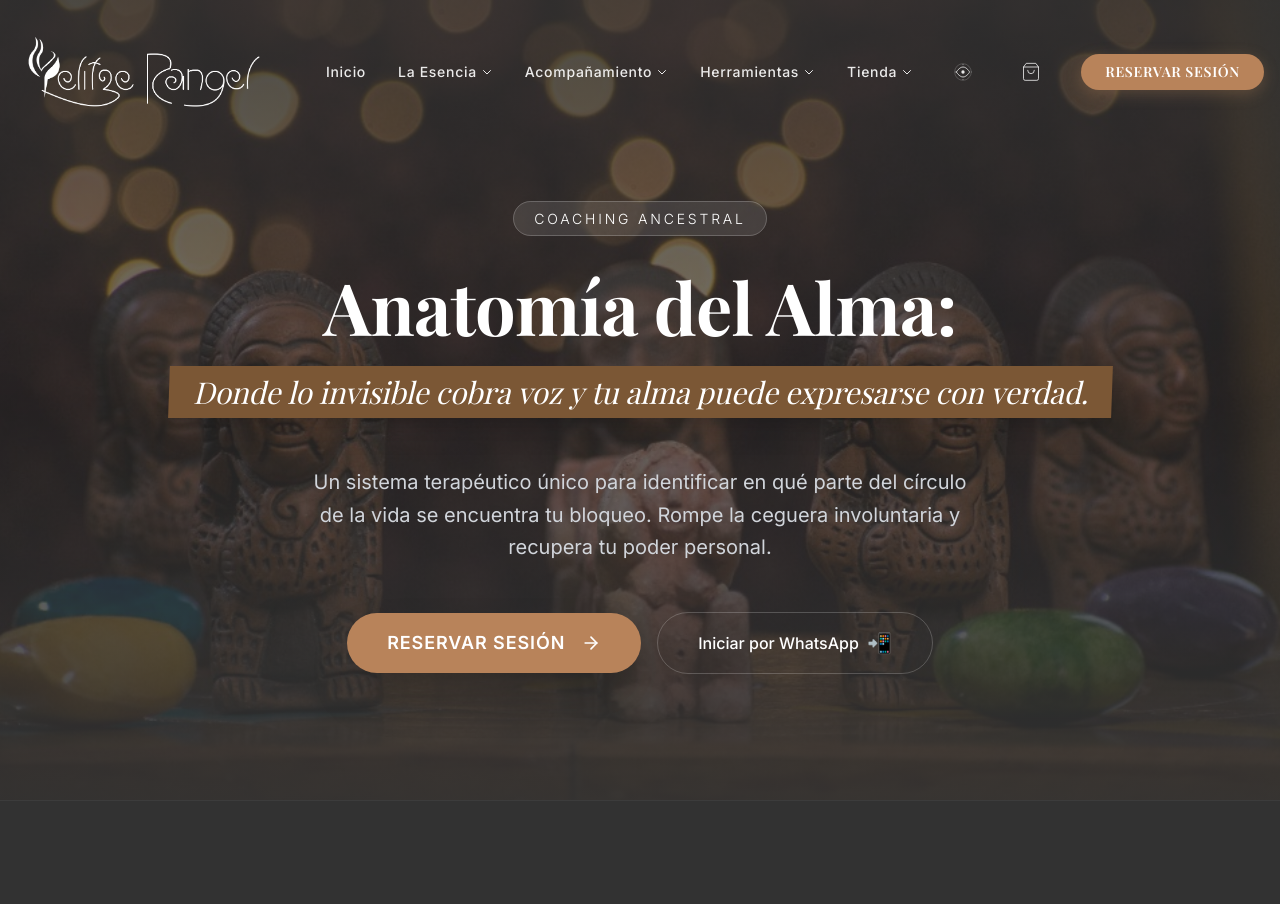
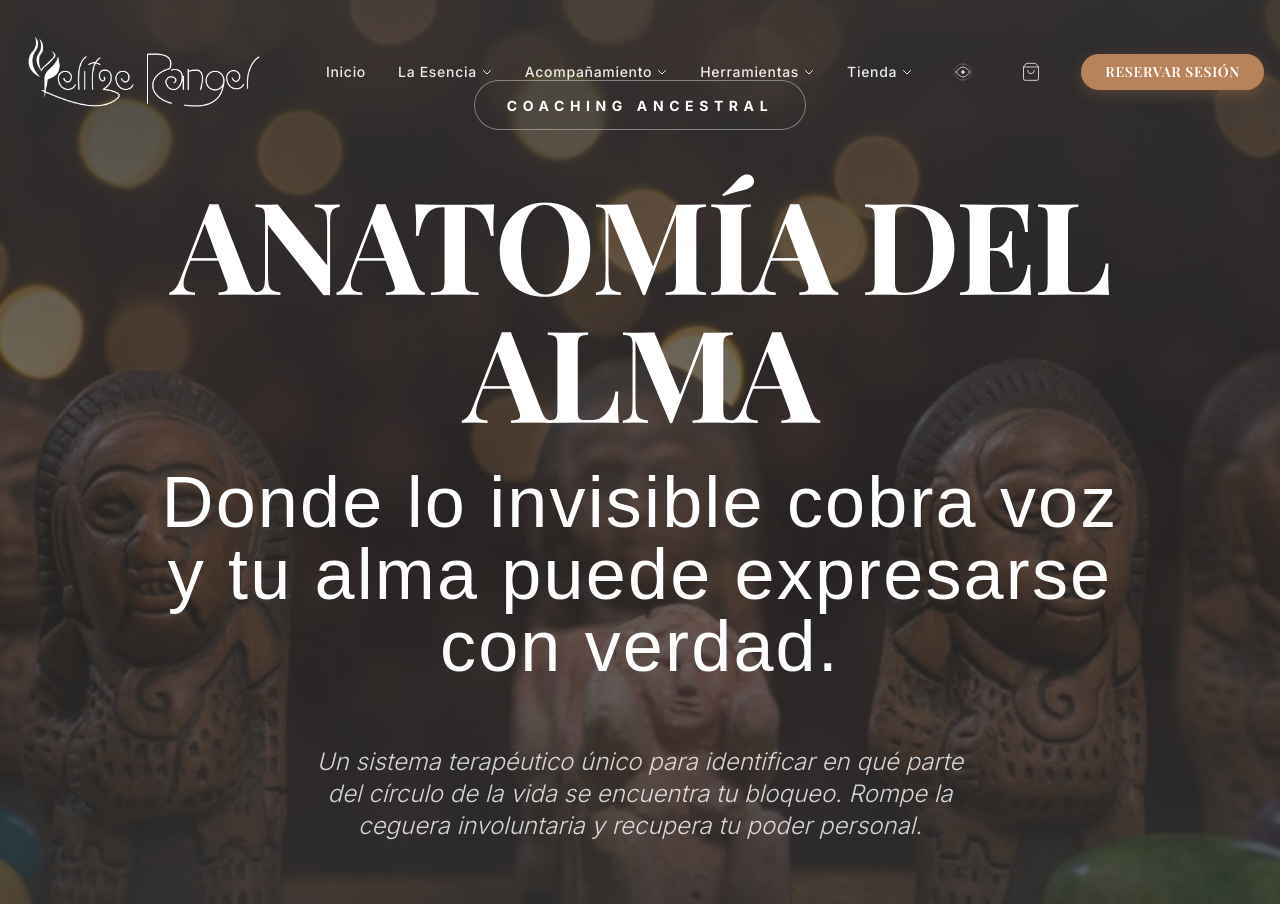
Before and after one commit to yelitzerangeloficialweb-max/yelitze-rangel-web, a Next.js app: page /servicios/coaching-ancestral in a window 1280 px wide. Shown: the top 904 px of the page. Built offline with nearby package versions, Linux system fonts and the light colour scheme; a web font is replaced by a local one.

Commit message:
style: applied Alquimia del Tacto editorial style to Coaching Ancestral hero section

```diff
--- a/app/(website)/(routes)/servicios/coaching-ancestral/page.tsx
+++ b/app/(website)/(routes)/servicios/coaching-ancestral/page.tsx
@@ -29,46 +29,53 @@ export default function CoachingAncestralPage() {
                     <div className="absolute inset-0 bg-gradient-to-b from-black/80 via-black/40 to-black/90" />
                 </div>
 
-                <div className="container mx-auto px-4 relative z-10 text-center">
+                <div className="container mx-auto px-8 lg:px-40 relative z-10 text-center">
                     <FadeIn>
-                        <div className="inline-block mb-10">
-                            <span className="px-5 py-2 rounded-full bg-white/10 backdrop-blur-md border border-white/20 text-white text-xs md:text-sm font-light tracking-[0.2em] uppercase">
+                        {/* Pill Badge */}
+                        <div className="inline-block border border-white/40 bg-black/20 backdrop-blur-sm px-8 py-3 rounded-full mb-12">
+                            <span className="text-white text-xs lg:text-sm font-bold uppercase tracking-[0.4em]">
                                 Coaching Ancestral
                             </span>
                         </div>
-                        <h1 className="text-4xl lg:text-7xl font-heading text-white mb-6 leading-tight font-bold">
-                            Anatomía del Alma:
+
+                        {/* Main Heading */}
+                        <h1 className="text-5xl lg:text-9xl font-bold text-white uppercase tracking-tight leading-none mb-8">
+                            Anatomía del Alma
                         </h1>
-                        <div className="inline-block bg-[#7b5735] px-6 py-2 mb-12 shadow-xl transform skew-x-[-2deg]">
-                            <h2 className="text-xl md:text-3xl text-white font-light italic m-0 skew-x-[2deg]">
-                                <TypewriterText
-                                    text="Donde lo invisible cobra voz y tu alma puede expresarse con verdad."
-                                    delay={0.5}
-                                />
-                            </h2>
-                        </div>
-                        <div className="max-w-2xl mx-auto">
-                            <p className="text-xl text-gray-300 mb-12 leading-relaxed">
+
+                        {/* Script Subtitle */}
+                        <p className="font-script text-4xl lg:text-7xl text-white leading-relaxed mb-16 tracking-[0.03em]">
+                            Donde lo invisible cobra voz y tu alma puede expresarse con verdad.
+                        </p>
+
+                        {/* Description */}
+                        <div className="max-w-2xl mx-auto mb-16">
+                            <p className="text-white/80 text-xl lg:text-2xl font-light italic leading-relaxed">
                                 Un sistema terapéutico único para identificar en qué parte del círculo de la vida se encuentra tu bloqueo. Rompe la ceguera involuntaria y recupera tu poder personal.
                             </p>
                         </div>
-                        <div className="flex flex-col md:flex-row gap-4 justify-center items-center">
+
+                        {/* Premium Buttons */}
+                        <div className="flex flex-col md:flex-row gap-6 justify-center items-center">
                             <Link
                                 href="/reservas"
-                                className="btn-premium text-lg px-10 py-4 shadow-2xl hover:shadow-[var(--color-secondary)]/20 transform hover:-translate-y-1 transition-all"
+                                className="bg-[#b8835a] text-white hover:brightness-110 transition-all px-12 py-5 rounded-xl font-bold uppercase tracking-[0.2em] text-sm shadow-2xl"
                             >
                                 Reservar Sesión
-                                <ArrowRight className="w-5 h-5 ml-2" />
                             </Link>
                             <a
                                 href="https://wa.me/17867268717"
                                 target="_blank"
                                 rel="noopener noreferrer"
-                                className="flex items-center gap-2 px-10 py-4 rounded-full border border-white/20 text-white hover:bg-white/10 transition-all font-medium"
+                                className="bg-black/40 backdrop-blur-md border border-white/20 text-white hover:bg-white/10 transition-all px-12 py-5 rounded-xl font-bold uppercase tracking-[0.2em] text-sm font-medium flex items-center gap-2"
                             >
                                 Iniciar por WhatsApp
-                                <span className="text-xl">📲</span>
                             </a>
+                        </div>
+
+                        {/* Bottom Icon Divider */}
+                        <div className="mt-24 opacity-40">
+                            <Sparkles className="w-8 h-8 mx-auto text-white" />
                         </div>
                     </FadeIn>
                 </div>
```
